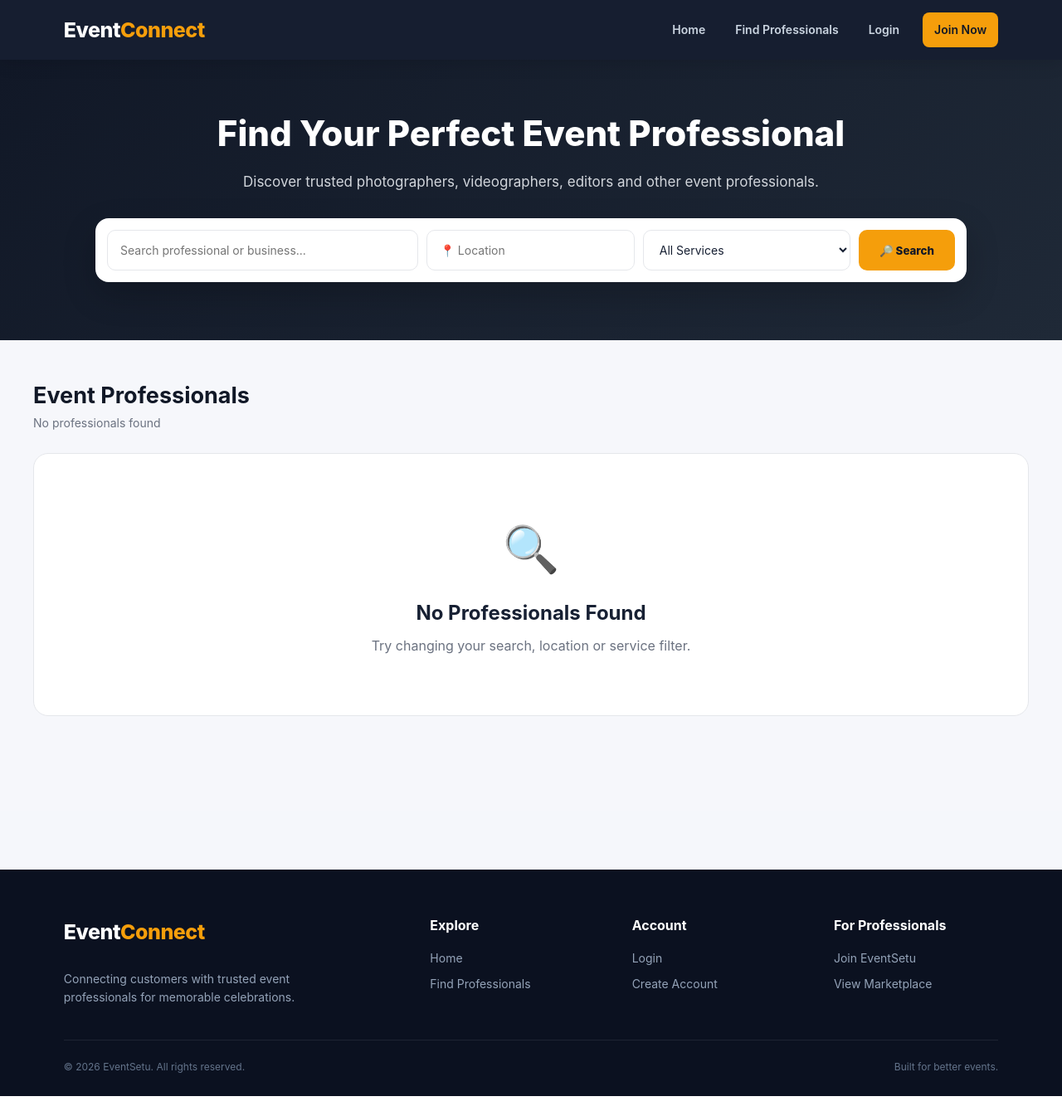
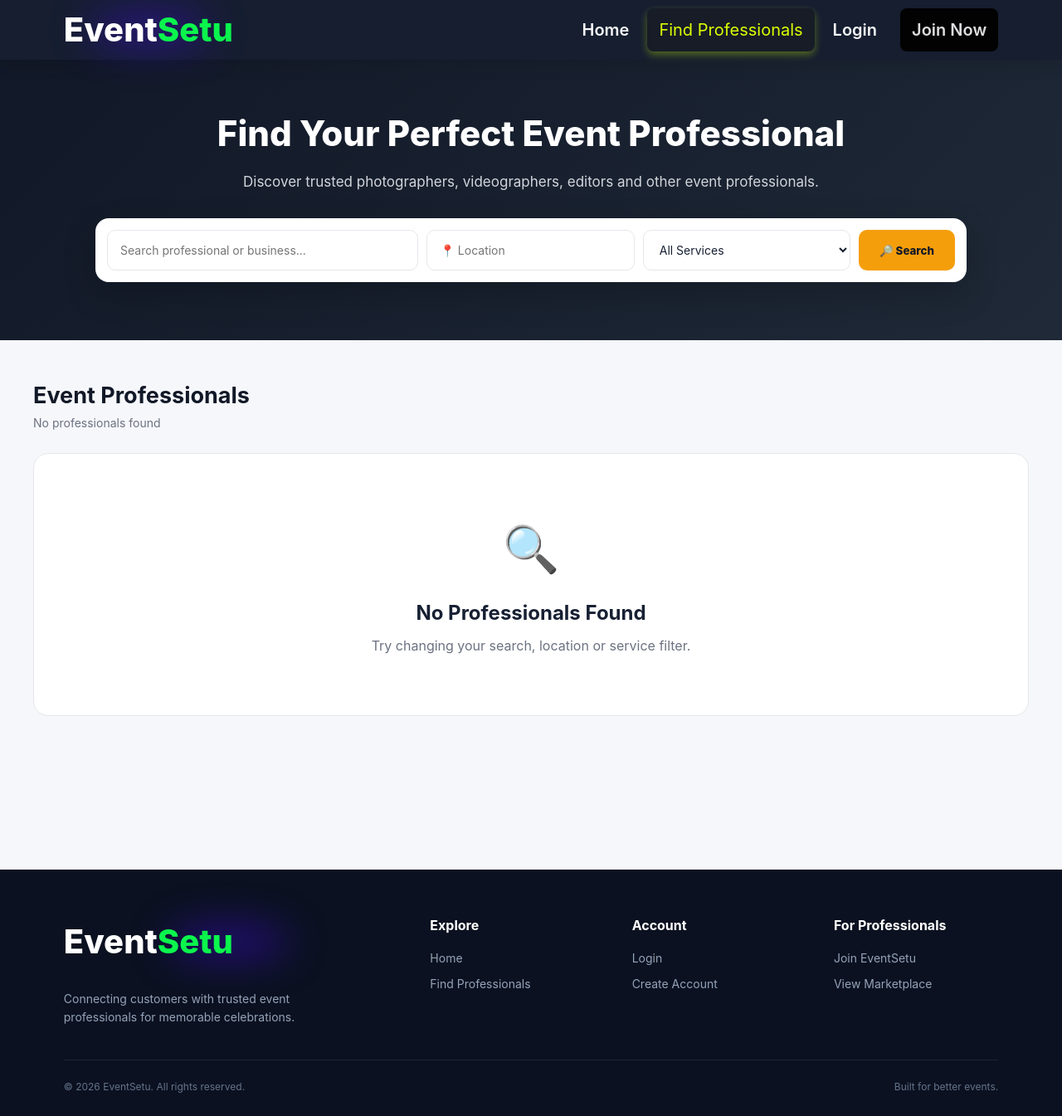
Before and after one commit to gktradeofficial/EventConnect, a Django app: page /professionals/ in a window 1280 px wide. Shown: the whole page at 83% size. Before the commit the page ends 1321 px from the top, so only its background shows below. Run offline with Django 5.2, Linux system fonts and the light colour scheme; data comes from the database, SQL or seed files in the repository.

Commit message:
Update EventSetu app

```diff
--- a/templates/base.html
+++ b/templates/base.html
@@ -79,14 +79,14 @@
 
 
         .ec-logo {
-            font-size: 25px;
+            font-size: 40px;
             font-weight: 800;
             color: #ffffff;
-            letter-spacing: -0.5px;
+            letter-spacing: normal;
         }
 
         .ec-logo span {
-            color: #f59e0b;
+            color: #3af50b;
         }
 
 
@@ -98,9 +98,9 @@
 
 
         .ec-nav a {
-            color: #cbd5e1;
+            color: #f6f6f6;
 
-            font-size: 14px;
+            font-size: 20px;
             font-weight: 600;
 
             padding: 10px 14px;
@@ -112,21 +112,57 @@
 
 
         .ec-nav a:hover {
-            color: #ffffff;
-            background: rgba(255,255,255,0.08);
+            color: #09eb0c;
+            background: rgba(14, 14, 14, 0.342);
         }
 
 
         .ec-nav .nav-primary {
-            background: #f59e0b;
-            color: #111827;
+            background: #020202;
+            color: #dddddf;
             margin-left: 6px;
         }
 
 
         .ec-nav .nav-primary:hover {
-            background: #fbbf24;
+            background: #02a912;
             color: #111827;
+        }
+
+        /* =========================
+            EVENTSETU LOGO GLOW
+        ========================= */
+
+        .ec-logo {
+            position: relative;
+            z-index: 1;
+        }
+
+        .ec-logo::before {
+            content: "";
+            position: absolute;
+
+            width: 150px;
+            height: 38px;
+
+            left: 50%;
+            top: 50%;
+
+            transform: translate(-50%, -50%);
+
+            background: #4109e8;
+
+            filter: blur(25px);
+
+            opacity: 0.50;
+
+            border-radius: 50%;
+
+            z-index: -1;
+        }
+
+        .ec-logo span {
+            color: #0bf54d;
         }
 
 
@@ -613,6 +649,14 @@
 
         }
 
+        .ec-nav a.active {
+            color: #ddff02;
+            background: #1a191851;
+            font-weight: normal;
+            border-radius: normal;
+            box-shadow: 0 4px 10px rgba(185, 225, 9, 0.379);
+        }
+
     </style>
 
     {% block extra_css %}{% endblock %}
@@ -630,7 +674,7 @@
 <header class="ec-navbar">
 
     <a href="/" class="ec-logo">
-        Event<span>Connect</span>
+        Event<span>Setu</span>
     </a>
 
 
@@ -645,12 +689,18 @@
 
     <nav class="ec-nav" id="ecNav">
 
-        <a href="/">
+        <a
+            href="/"
+            class="{% if request.resolver_match.url_name == 'home' %}active{% endif %}"
+        >
             Home
         </a>
 
 
-        <a href="/professionals/">
+        <a
+            href="/professionals/"
+            class="{% if request.resolver_match.url_name == 'find_professionals' or request.resolver_match.url_name == 'professional_detail' or request.resolver_match.url_name == 'contact_professional' %}active{% endif %}"
+        >
             Find Professionals
         </a>
 
@@ -659,13 +709,19 @@
 
             {% if user.provider_profile %}
 
-                <a href="/professionals/dashboard/">
+                <a
+                    href="/professionals/dashboard/"
+                    class="{% if request.resolver_match.url_name == 'professional_dashboard' or request.resolver_match.url_name == 'edit_professional_profile' or request.resolver_match.url_name == 'add_service' or request.resolver_match.url_name == 'add_package' or request.resolver_match.url_name == 'add_portfolio' or request.resolver_match.url_name == 'add_availability' or request.resolver_match.url_name == 'edit_package' or request.resolver_match.url_name == 'edit_service' or request.resolver_match.url_name == 'edit_portfolio' or request.resolver_match.url_name == 'edit_availability' %}active{% endif %}"
+                >
                     Dashboard
                 </a>
 
             {% else %}
 
-                <a href="/accounts/dashboard/">
+                <a
+                    href="/accounts/dashboard/"
+                    class="{% if request.resolver_match.url_name == 'dashboard' %}active{% endif %}"
+                >
                     Dashboard
                 </a>
 
@@ -678,7 +734,10 @@
 
         {% else %}
 
-            <a href="/accounts/login/">
+            <a
+                href="/accounts/login/"
+                class="{% if request.resolver_match.url_name == 'login' %}active{% endif %}"
+            >
                 Login
             </a>
 
@@ -745,7 +804,7 @@
         <div>
 
             <div class="ec-logo">
-                Event<span>Connect</span>
+                Event<span>Setu</span>
             </div>
 
             <br>
```
Also changed, not shown: templates/home.html (+124 -46 lines).
